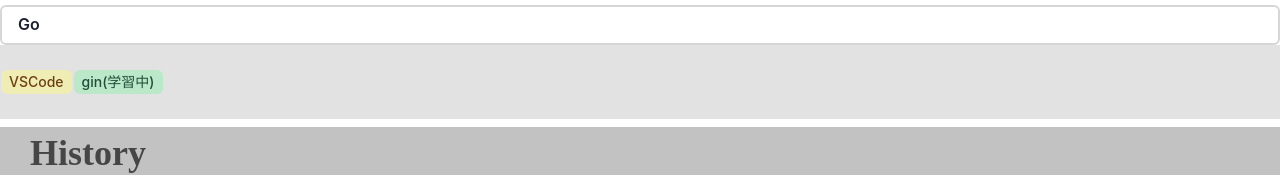
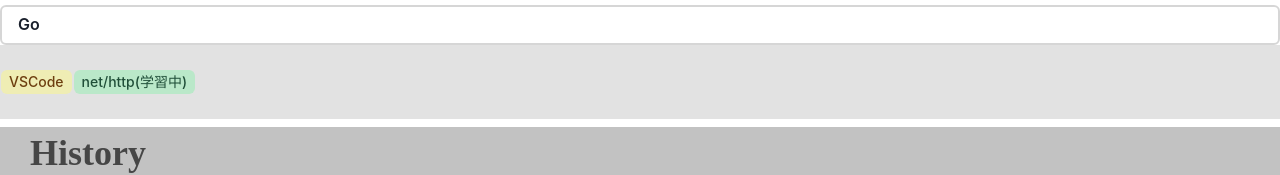
Before and after one commit to Gild-shogi/Portfolio, a React (Create React App) app: page / in a window 1280 px wide. Both pictures are taken after a click on the button "Go". Shown: the part 790-965 px from the top of the page. Built offline with nearby package versions, Linux system fonts and the light colour scheme; a web font is replaced by a local one.

Commit message:
change-gocards

```diff
--- a/src/SkillCard/Go.tsx
+++ b/src/SkillCard/Go.tsx
@@ -31,7 +31,7 @@ function Go(){
         <WrapItem>
         <Tag m="1px"colorScheme={editor}>VSCode</Tag>
 
-        <Tag m="1px"colorScheme={frameworks}>gin(学習中)</Tag>
+        <Tag m="1px"colorScheme={frameworks}>net/http(学習中)</Tag>
 
         </WrapItem>
         </Box>
```
